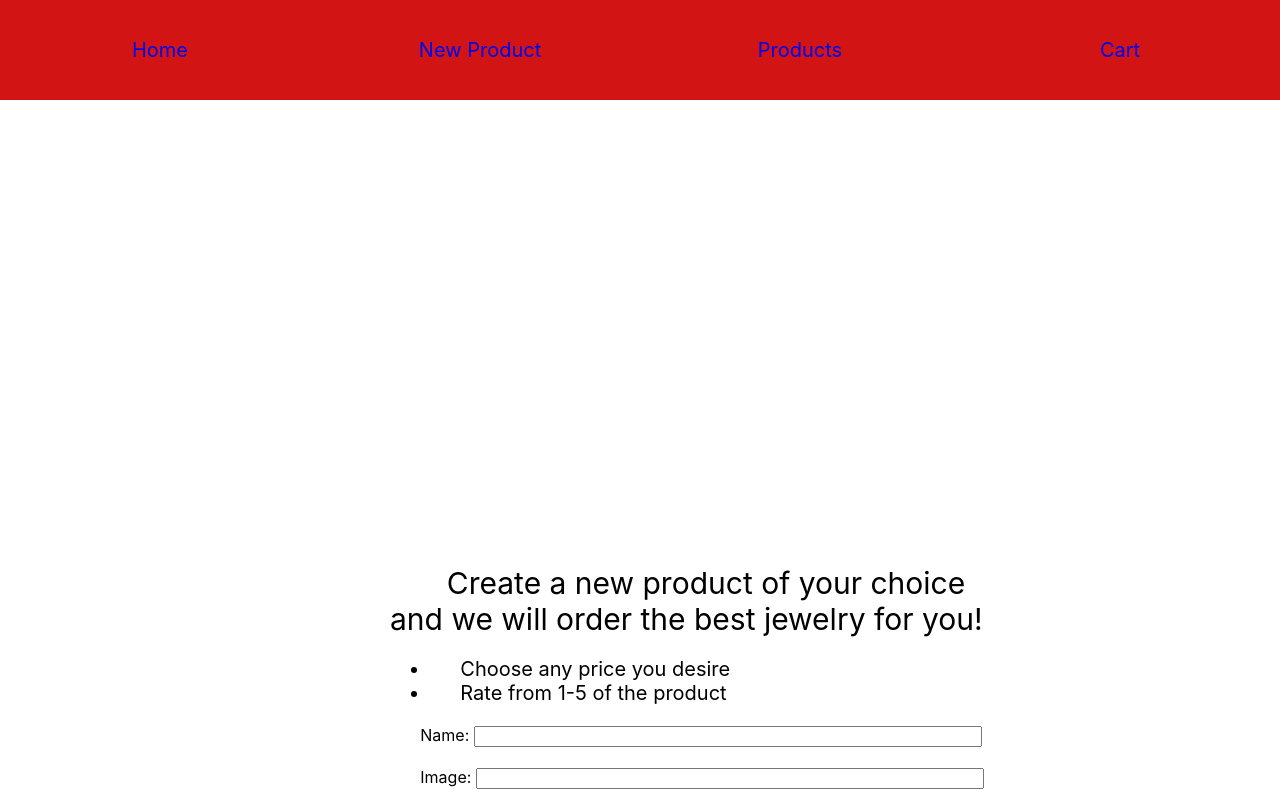
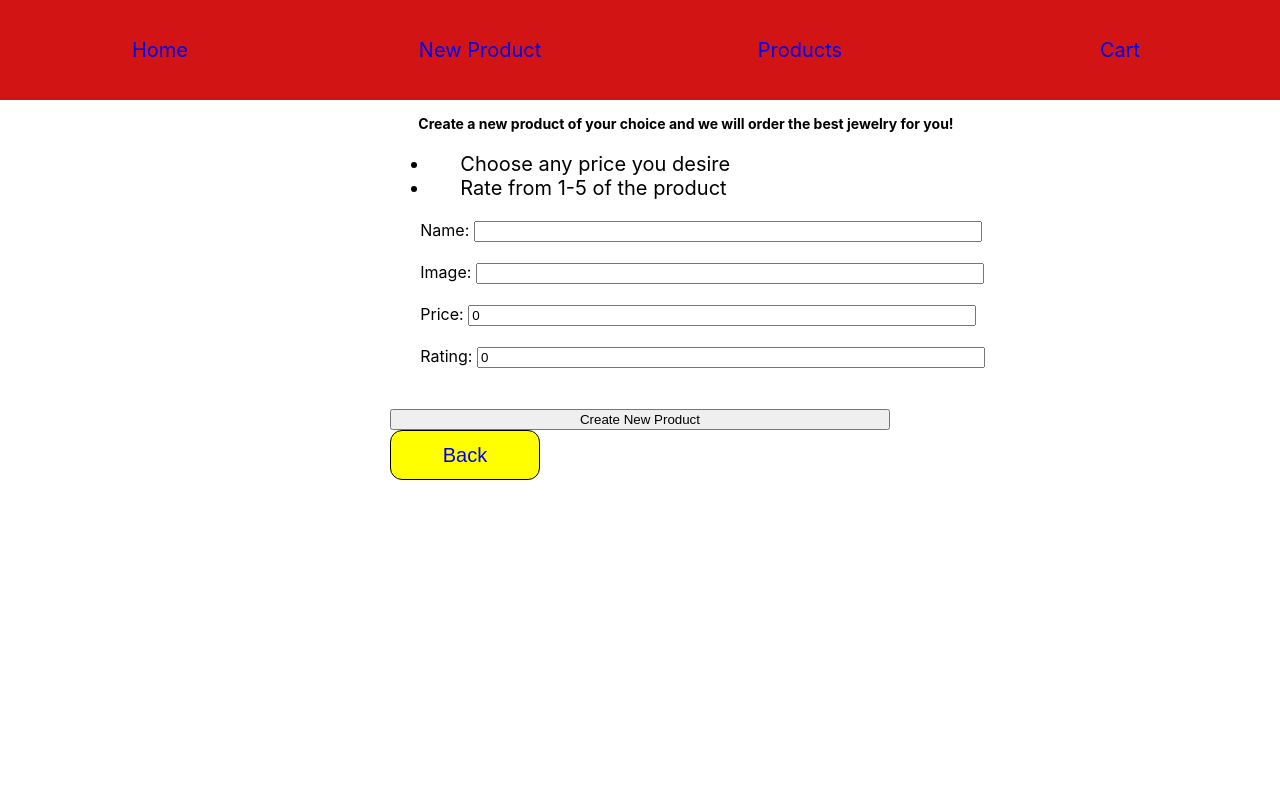
Before and after one commit to PratimaRoy/-Pratima-pern-final-project, a React (Create React App) app in the folder front-end/: page /products/new in a window 1280 px wide. Shown: the top 800 px of the page. Built offline with nearby package versions, Linux system fonts and the light colour scheme; no server answers.

Commit message:
Project Complete

```diff
--- a/front-end/src/Components/Cart.js
+++ b/front-end/src/Components/Cart.js
@@ -7,8 +7,11 @@ function Cart({ cartItems }) {
             <div key={product.id}>
 
               <img src={product.image} alt={product.name} />
+
               <h3>{product.name}</h3>
+
               <p>{product.description}</p>
+
           <span>${product.price}</span>
             </div>
           );
--- a/front-end/src/Components/Nav.css
+++ b/front-end/src/Components/Nav.css
@@ -20,9 +20,17 @@ nav {
     color:rgb(235, 49, 16);
 }
 
-button:hover, newProductLink:hover,.homeLink:hover,.allProducts:hover, .cart:hover{
+button:hover,.newProductLink:hover,.homeLink:hover,.allProducts:hover, .cart:hover{
     background-color: yellow;
-    size: 50px;
+    size: 500px;
+    height: 50px;
+    width:150px;
+    border-radius: 12px;
+    border: 1px solid #000;
+    padding: 0px;
+
+
+
 
 }
 
@@ -30,10 +38,11 @@ button{
     height: 50px;
     width:150px;
     font-size: 15px;
-    border-radius: 5px;
+    border-radius: 12px;
     border: 1px solid #000;
-    padding: 10px 20px;
+    padding: 0px;
     background: yellow;
     font-size: 2em;
     cursor: pointer;
+    transition-duration: 0.4s;
     }
--- a/front-end/src/Components/ProductDetails.css
+++ b/front-end/src/Components/ProductDetails.css
@@ -27,6 +27,7 @@ h4 {
 
 button {
     text-align: center;
+    margin-bottom: 10px;
     justify-content: center;
-    font-size: 30px;
+    font-size: 20px;
 }
--- a/front-end/src/Components/ProductDetails.js
+++ b/front-end/src/Components/ProductDetails.js
@@ -45,9 +45,13 @@ function ProductDetails({handleAddToCart}) {
           {console.log(product.image)}
         </div>
         <div className="info-container">
+
           <h1>{product.name}</h1>
+
           <p>{product.description}</p>
+
           <span>${product.price}</span>
+
           <br />
           <button onClick={()=>handleAddToCart(product)} >Add to cart</button>
         </div>
--- a/front-end/src/Components/ProductNewForm.css
+++ b/front-end/src/Components/ProductNewForm.css
@@ -7,10 +7,10 @@ body {
     margin:0 auto;
     padding-left: 100px;
     margin: 0;
-   text-indent: 3ch;
-   align-content: center;
-   display: inline-block;
-   margin-left: auto;
+    text-indent: 3ch;
+    align-content: center;
+    display: inline-block;
+    margin-left: auto;
     margin-right: auto;
     text-align: left;
     margin: 60px;
@@ -22,13 +22,11 @@ input{
 }
 
 
-
-
-
 p{
-    font-size: 30px;
+    font-size: 14px;
+    font-weight: bold;
     margin: 0;
-  text-indent: 3ch;
+    text-indent: 3ch;
 }
 
 ul{
--- a/front-end/src/Components/ProductNewForm.js
+++ b/front-end/src/Components/ProductNewForm.js
@@ -40,8 +40,6 @@ function ProductNewForm() {
 
   return (
     <header className="ring" id="ring">
-       <img
-       />
       <section className="form">
         <p>Create a new product of your choice and we will order the best jewelry for you!</p>
         <ul>
```
